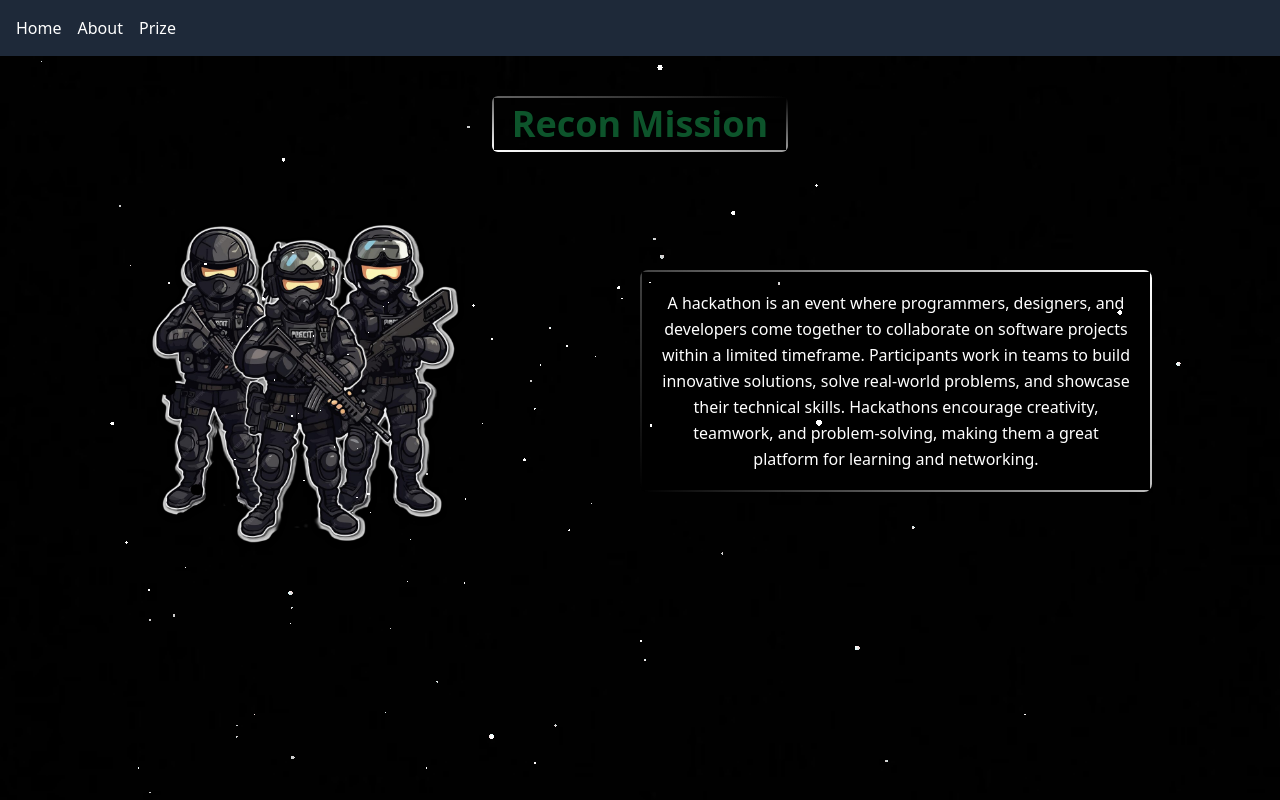
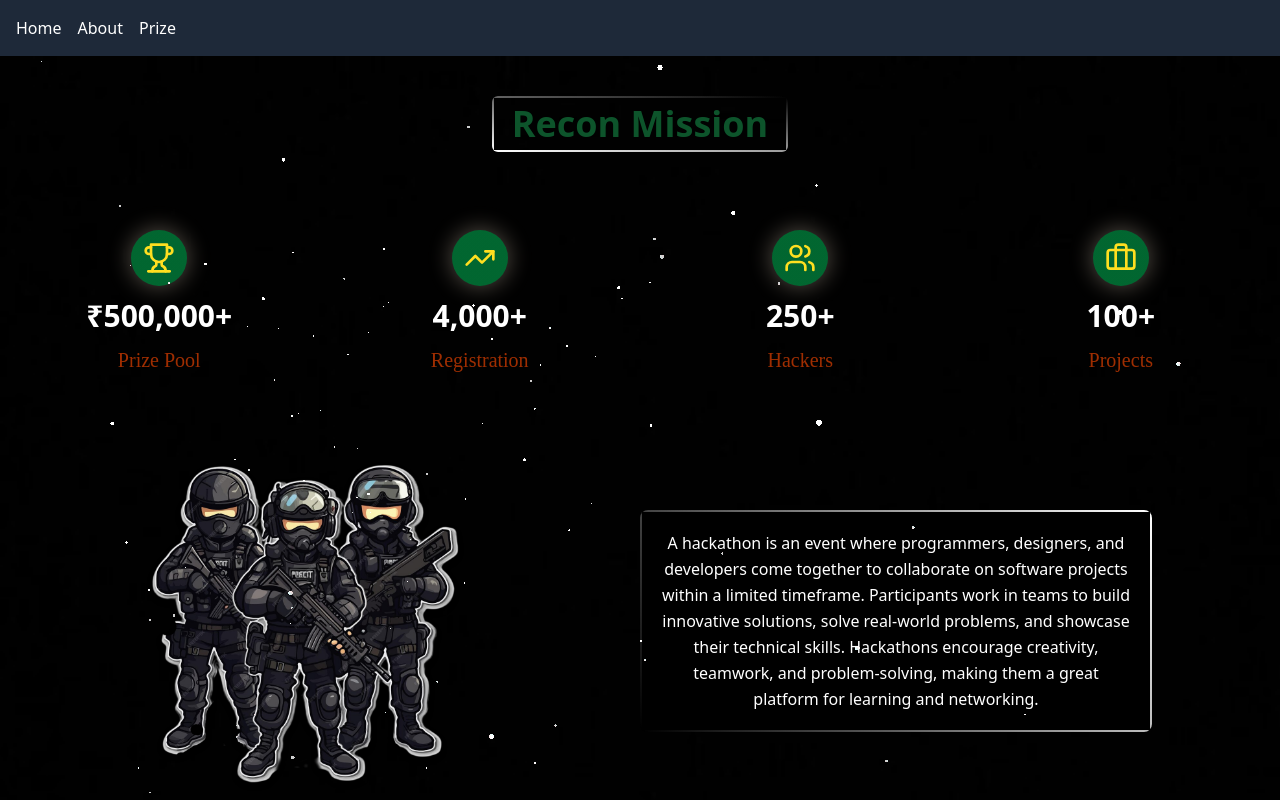
Before and after one commit to codetechie18/H4B-Main, a React (Vite) app: page /about in a window 1280 px wide. Built offline with nearby package versions, Linux system fonts and the light colour scheme.

Commit message:
Abut Us Page Countdown Added

```diff
--- a/package.json
+++ b/package.json
@@ -11,6 +11,7 @@
   },
   "dependencies": {
     "framer-motion": "^12.5.0",
+    "lucide-react": "^0.483.0",
     "ogl": "^1.0.11",
     "react": "^19.0.0",
     "react-dom": "^19.0.0",
--- a/src/Pages/About.jsx
+++ b/src/Pages/About.jsx
@@ -1,14 +1,147 @@
-import React from "react";
+import React, { useState, useEffect, useRef } from "react";
 import BgDots from "../Components/particles/BgDots";
 import soldier from "../assets/soldier.png";
+import { TrendingUp, Users, Briefcase, Trophy } from "lucide-react";
+
+
+const StatCard = ({ icon: Icon, value, label, delay, isVisible }) => (
+  <div
+    className={`relative overflow-hidden p-4 sm:p-6 transform
+      hover:scale-105 transition-all duration-500 ease-out
+      hover:shadow-[0_15px_30px_rgba(0,0,0,0.25)] border-x-green-800
+      ${isVisible ? "opacity-100 translate-y-0" : "opacity-0 translate-y-10"}`}
+    style={{
+      transition: `transform 0.5s ease-out, opacity 0.5s ease-out, translate 0.5s ease-out, box-shadow 0.3s ease-out`,
+      transitionDelay: `${delay}ms`,
+    }}
+  >
+    <div className="absolute w-full h-full transform translate-x-8 -translate-y-8" />
+    <div className="flex flex-col  items-center space-y-3">
+      <div className="relative">
+        <div className="absolute inset-0 bg-orange-100 rounded-full blur-md opacity-20 animate-pulse" />
+        <div className="relative bg-gradient-to-br from-green-800 to-green-800 p-3 rounded-full">
+          <Icon className="w-8 h-8 text-yellow-300" />
+        </div>
+      </div>
+      <p className="text-3xl font-bold text-white">
+        {label.includes("Prize") && "₹"}
+        {value.toLocaleString()}
+        {label.includes("") ? "+" : ""}
+      </p>
+      <p
+        className="text-orange-800 font-medium text-center text-xl"
+        style={{ fontFamily: "Pirata One, cursive" }}
+      >
+        {label}
+      </p>
+    </div>
+  </div>
+);
 
 // ✅ Background Image (Using Vite's import.meta.url)
 const bgImage = new URL("../assets/bg-2.jpg", import.meta.url).href;
 
+
+
+
+
 const About = () => {
+  const [animatedStats, setAnimatedStats] = useState({
+    prizes: 0,
+    registration: 0,
+    hackers: 0,
+    projects: 0,
+  });
+  const [isVisible, setIsVisible] = useState(false);
+
+  // Intersection Observer for animation
+  const observerRef = useRef(null);
+  useEffect(() => {
+    const observer = new IntersectionObserver(
+      (entries) => {
+        entries.forEach((entry) => {
+          if (entry.isIntersecting) {
+            setIsVisible(true);
+            observer.disconnect(); // Disconnect observer once the section is visible
+          }
+        });
+      },
+      { rootMargin: "-200px" }
+    );
+
+    observerRef.current = observer;
+    observer.observe(document.querySelector("#stats-section"));
+
+    return () => {
+      if (observerRef.current) {
+        observerRef.current.disconnect();
+      }
+    };
+  }, []);
+
+
+  // Stats animation effect
+
+  useEffect(() => {
+    const startDelay = 1200;
+    const animationDuration = 2800;
+    const steps = 80;
+    const interval = animationDuration / steps;
+
+    const targetStats = {
+      prizes: 500000,
+      registration: 4000,
+      hackers: 250,
+      projects: 100,
+    };
+
+    const incrementValues = {
+      prizes: targetStats.prizes / steps,
+      registration: targetStats.registration / steps,
+      hackers: targetStats.hackers / steps,
+      projects: targetStats.projects / steps,
+    };
+
+    let currentStep = 0;
+
+    const startAnimation = () => {
+      const timer = setInterval(() => {
+        if (currentStep >= steps) {
+          clearInterval(timer);
+          setAnimatedStats(targetStats);
+          return;
+        }
+
+        setAnimatedStats((prev) => ({
+          prizes: Math.min(
+            Math.round(prev.prizes + incrementValues.prizes),
+            targetStats.prizes
+          ),
+          registration: Math.min(
+            Math.round(prev.registration + incrementValues.registration),
+            targetStats.registration
+          ),
+          hackers: Math.min(
+            Math.round(prev.hackers + incrementValues.hackers),
+            targetStats.hackers
+          ),
+          projects: Math.min(
+            Math.round(prev.projects + incrementValues.projects),
+            targetStats.projects
+          ),
+        }));
+
+        currentStep++;
+      }, interval);
+    };
+
+    const timeout = setTimeout(startAnimation, startDelay);
+    return () => clearTimeout(timeout);
+  }, [isVisible]);
+
   return (
     <div
-      className="relative w-full h-screen bg-cover bg-center flex flex-col items-center"
+      className="relative w-full h-screen bg-cover bg-center flex flex-col items-center overflow-y-auto"
       style={{ backgroundImage: `url(${bgImage})` }}
     >
       {/* Fullscreen Particles */}
@@ -39,6 +172,42 @@ const About = () => {
         </h1>
       </div>
 
+
+      {/* Stats Section */}
+      <div
+          id="stats-section"
+          className="grid grid-cols-1 sm:grid-cols-2 md:grid-cols-4 gap-0.5 w-full pt-12"
+        >
+          <StatCard
+            icon={Trophy}
+            value={animatedStats.prizes}
+            label="Prize Pool"
+            delay={0}
+            isVisible={isVisible}
+          />
+          <StatCard
+            icon={TrendingUp}
+            value={animatedStats.registration}
+            label="Registration"
+            delay={200}
+            isVisible={isVisible}
+          />
+          <StatCard
+            icon={Users}
+            value={animatedStats.hackers}
+            label="Hackers"
+            delay={400}
+            isVisible={isVisible}
+          />
+          <StatCard
+            icon={Briefcase}
+            value={animatedStats.projects}
+            label="Projects"
+            delay={600}
+            isVisible={isVisible}
+          />
+        </div>
+
       {/* ✅ CSS for Rotating Border */}
       <style>
         {`
@@ -62,7 +231,7 @@ const About = () => {
   `}
       </style>
 
-      <div className="flex items-center justify-between w-11/12 md:w-4/5 mt-12">
+      <div className="flex items-center justify-between w-11/12 md:w-4/5 mt-12 ">
         {/* Image on Left Side */}
         <img
           src={soldier}
```
Also changed, not shown: 1 other file (tests, documents, lock files or other folders).
